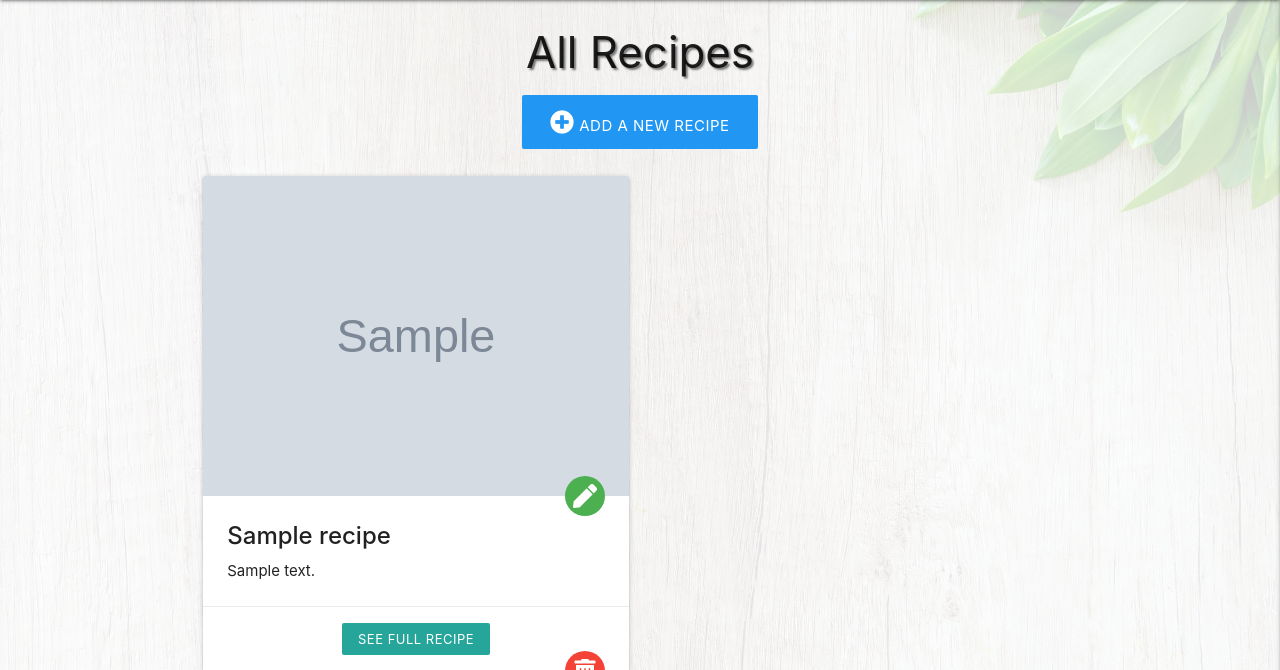
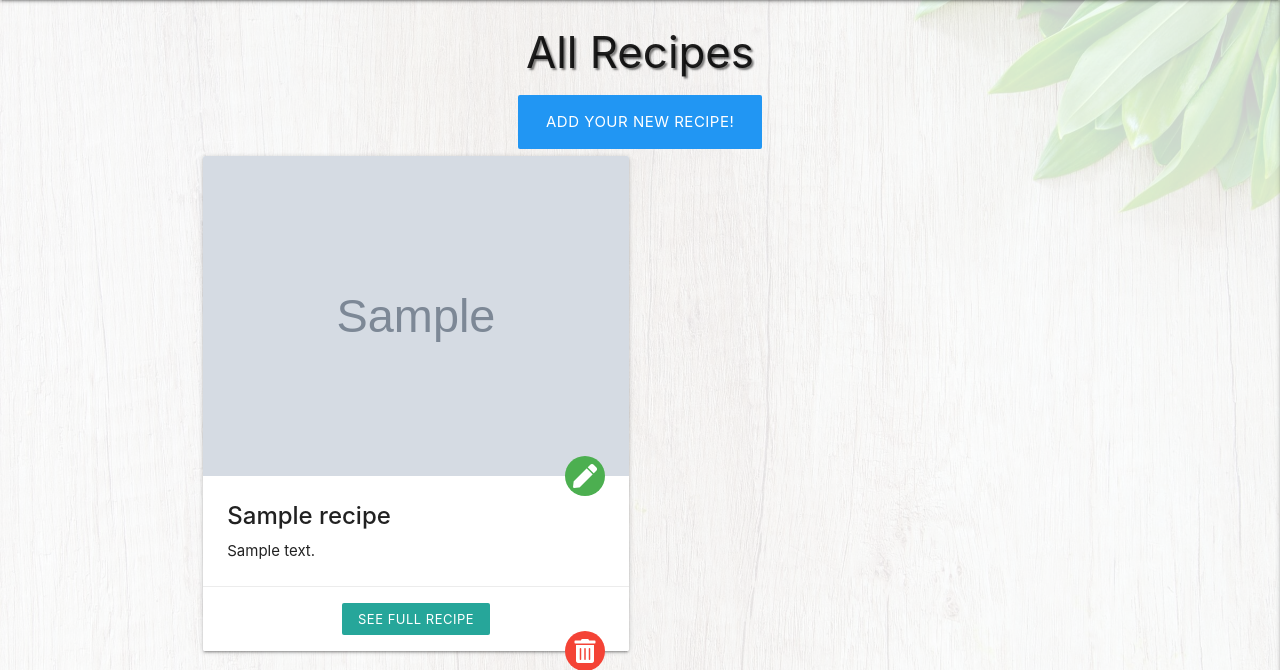
Before and after one commit to maialenz/CookBook, a Flask app: page / in a window 1280 px wide. Shown: the part 64-734 px from the top of the page. Run offline with Flask 2, Linux system fonts and the light colour scheme; grey boxes marked "Sample" are stand-in pictures; a database or web service that is not in the repository returns one stand-in record (values such as "Sample title"); some libraries are stand-ins or nearby versions; some web fonts are replaced.

Commit message:
Re-link buttons to add_recipe.html

```diff
--- a/templates/recipes.html
+++ b/templates/recipes.html
@@ -3,10 +3,9 @@
 
     <h3 class="center-align text-shadow">All Recipes</h3>
 
-    <!-- Add recipe Modal Trigger -->
+    <!-- Button to redirect to add_recipe.html -->
     <div class="center-align">
-        <button id="add_recipe_btn" data-target="add_recipe_modal" class="btn-large modal-trigger blue center-align hvr-grow"><i class="fas fa-plus-circle prefix"></i> Add a New Recipe</button>
-        {% include 'add_recipe.html' %}
+        <a href="{{ url_for('add_recipe') }}" class="btn-large blue hvr-grow">Add your new Recipe!</a>
     </div>
 
     <!--iterate through recipes on db and display them in cards-->
```
